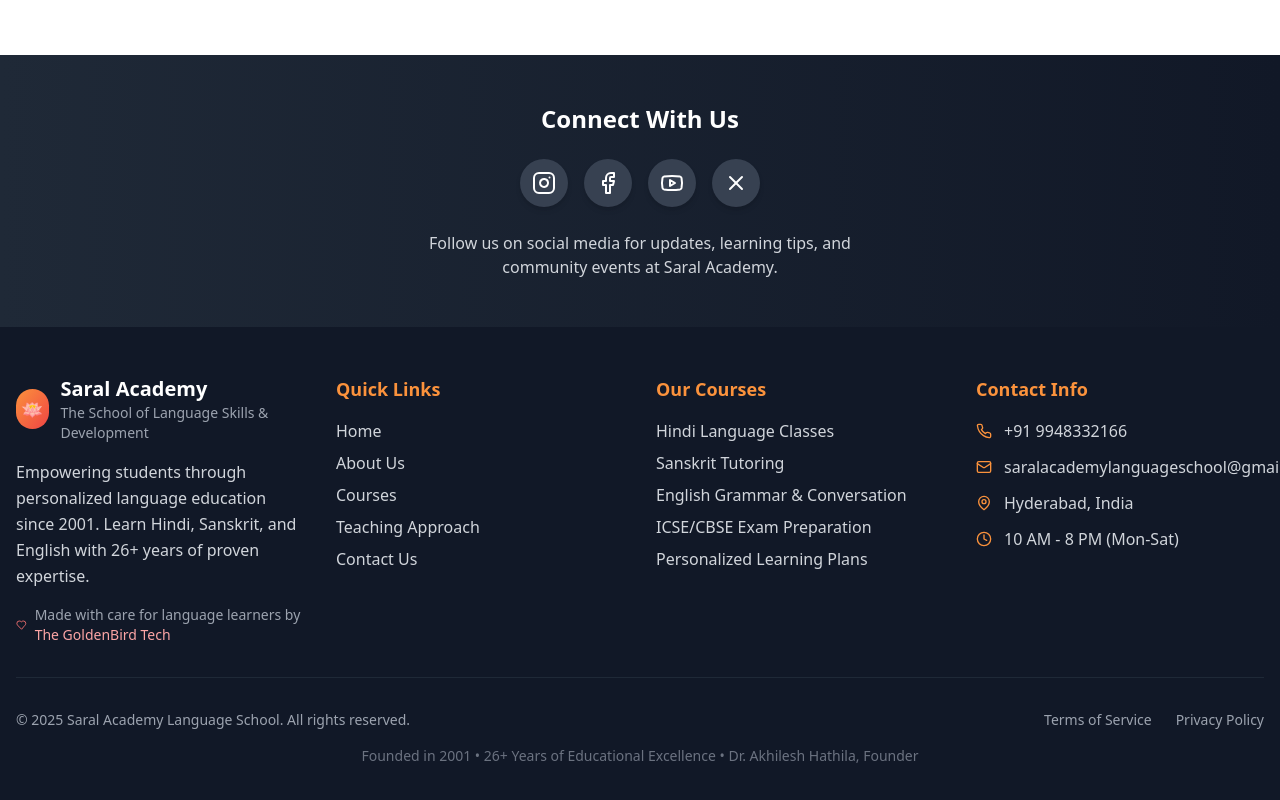
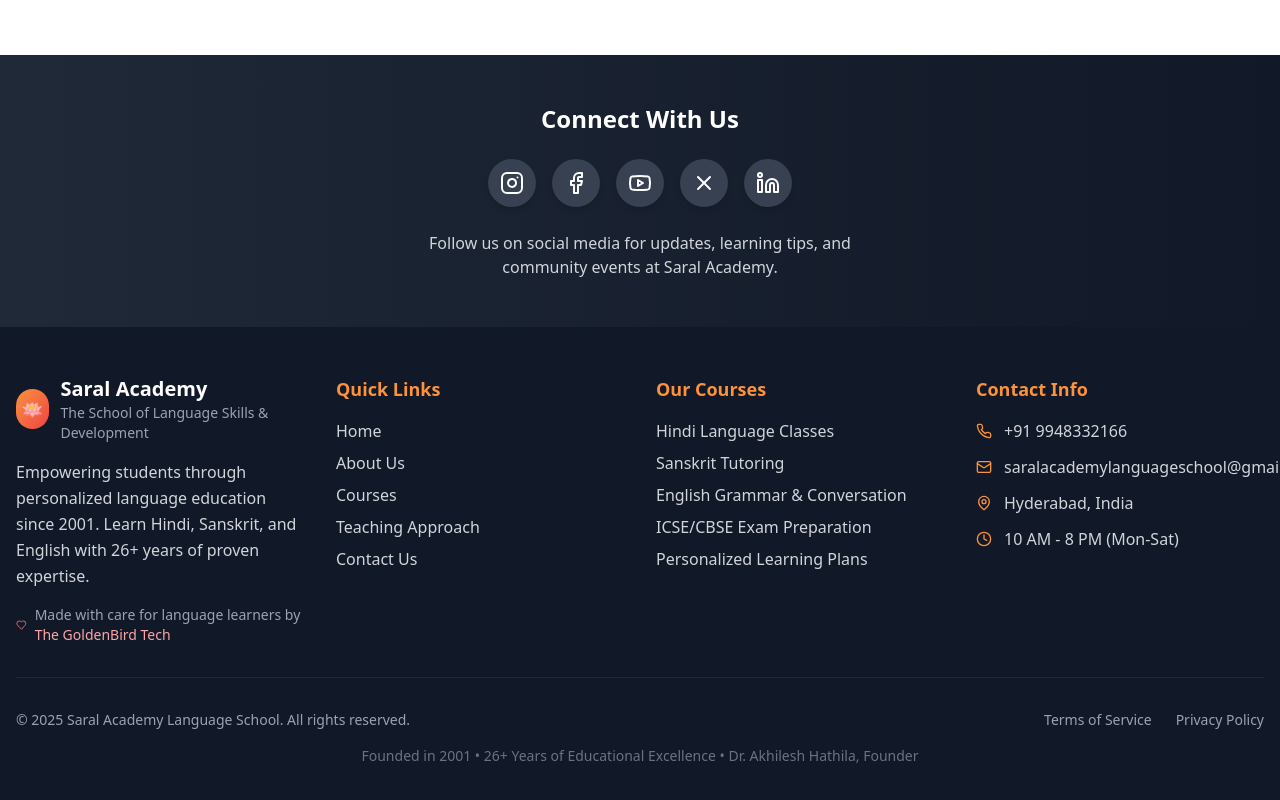
Before and after one commit to anukalpdwi/saral_academy, a React (Vite) app: page / in a window 1280 px wide. Shown: the part 5502-6302 px from the top of the page. Built offline with nearby package versions, Linux system fonts and the light colour scheme.

Commit message:
Linkedin

```diff
--- a/src/pages/Home.tsx
+++ b/src/pages/Home.tsx
@@ -1,6 +1,6 @@
 import React, { useState } from 'react';
 import { Link } from 'react-router-dom';
-import { ArrowRight, Star, Users, Clock, BookOpen, CheckCircle, Play, Award, Heart, Target, X, Calendar, Clock as ClockIcon, Instagram, Facebook, Youtube } from 'lucide-react';
+import { ArrowRight, Star, Users, Clock, BookOpen, CheckCircle, Play, Award, Heart, Target, X, Calendar, Clock as ClockIcon, Instagram, Facebook, Youtube , Linkedin} from 'lucide-react';
 
 const Home = () => {
   const [isModalOpen, setIsModalOpen] = useState(false);
@@ -97,7 +97,8 @@
     { name: 'Instagram', icon: Instagram, url: 'https://www.instagram.com/saral.academy.school/', color: 'hover:bg-gradient-to-br hover:from-pink-500 hover:to-purple-500' },
     { name: 'Facebook', icon: Facebook, url: 'https://www.facebook.com/saralacademy', color: 'hover:bg-blue-600' },
     { name: 'YouTube', icon: Youtube, url: 'https://www.youtube.com/@SaralAcademyLanguageSchool', color: 'hover:bg-red-600' },
-    { name: 'X', icon: X, url: 'https://x.com/saralacademy', color: 'hover:bg-gray-800' }
+    { name: 'X', icon: X, url: 'https://x.com/saralacademy', color: 'hover:bg-gray-800' },
+    { name: 'Linkedin', icon: Linkedin, url: 'https://www.linkedin.com/in/akhilesh-hathila/', color: 'hover:bg-gray-800' }
   ];
 
   return (
```
